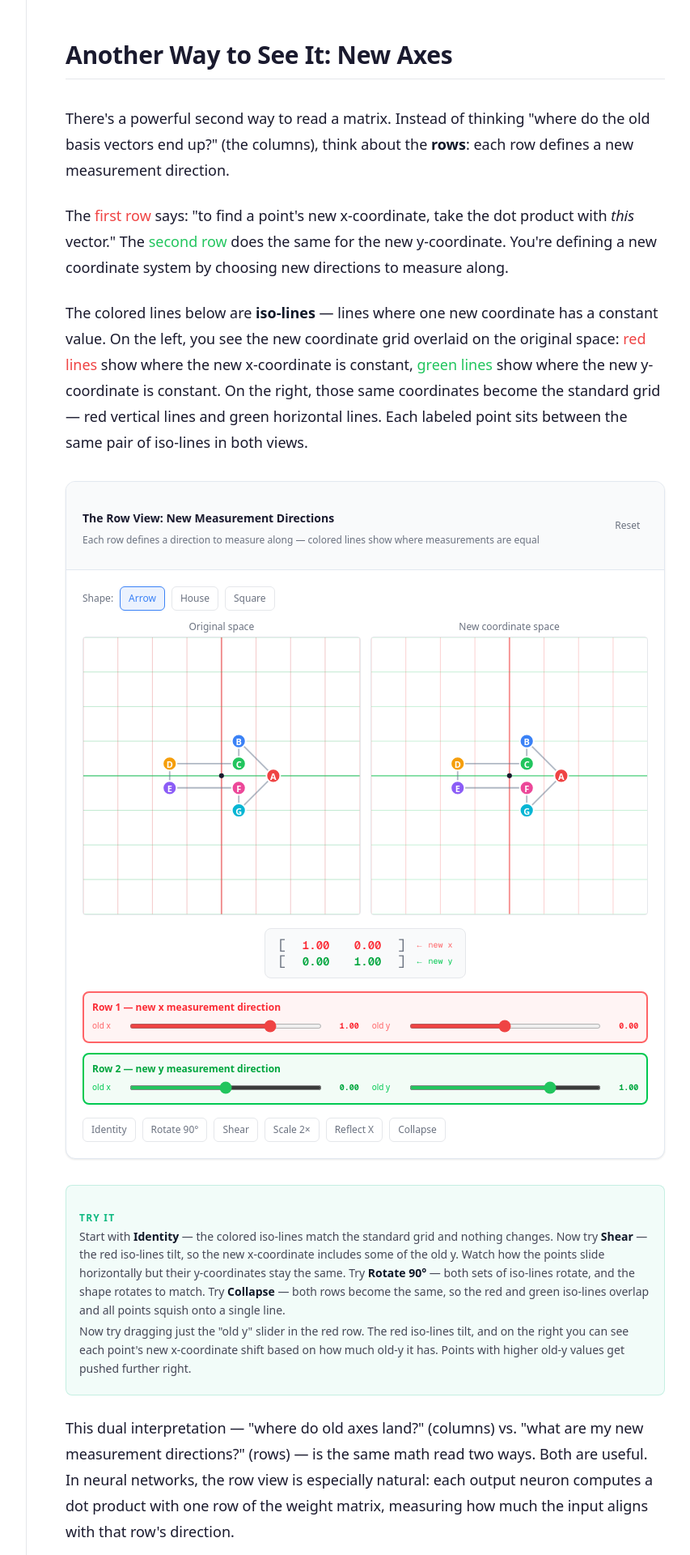
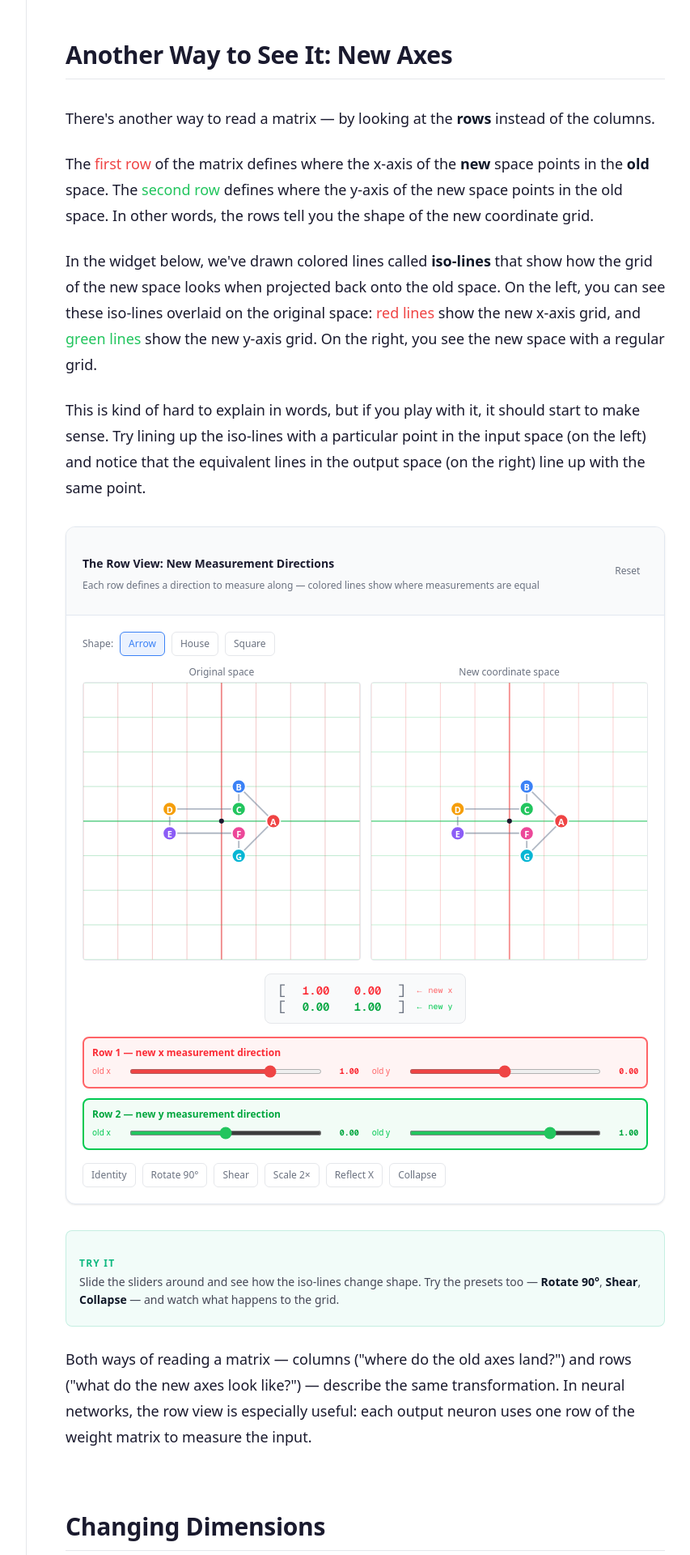
Before and after one commit to robennals/ai-explained, a Next.js app: page /05-matrix-math in a window 1280 px wide. Shown: the part 3540-5460 px from the top of the page at 81% size, without its empty margins (223-1076 px from the left). Built offline with nearby package versions, Linux system fonts and the light colour scheme.

Commit message:
Better text on matrices

```diff
--- a/src/app/(tutorial)/05-matrix-math/content.mdx
+++ b/src/app/(tutorial)/05-matrix-math/content.mdx
@@ -49,21 +49,21 @@ A 2&times;2 matrix is completely defined by four numbers. Those four numbers con
 
 ## Another Way to See It: New Axes
 
-There's a powerful second way to read a matrix. Instead of thinking "where do the old basis vectors end up?" (the columns), think about the **rows**: each row defines a new measurement direction.
+There's another way to read a matrix — by looking at the **rows** instead of the columns.
 
-The <span style={{color: "#ef4444"}}>first row</span> says: "to find a point's new x-coordinate, take the dot product with *this* vector." The <span style={{color: "#22c55e"}}>second row</span> does the same for the new y-coordinate. You're defining a new coordinate system by choosing new directions to measure along.
+The <span style={{color: "#ef4444"}}>first row</span> of the matrix defines where the x-axis of the **new** space points in the **old** space. The <span style={{color: "#22c55e"}}>second row</span> defines where the y-axis of the new space points in the old space. In other words, the rows tell you the shape of the new coordinate grid.
 
-The colored lines below are **iso-lines** — lines where one new coordinate has a constant value. On the left, you see the new coordinate grid overlaid on the original space: <span style={{color: "#ef4444"}}>red lines</span> show where the new x-coordinate is constant, <span style={{color: "#22c55e"}}>green lines</span> show where the new y-coordinate is constant. On the right, those same coordinates become the standard grid — red vertical lines and green horizontal lines. Each labeled point sits between the same pair of iso-lines in both views.
+In the widget below, we've drawn colored lines called **iso-lines** that show how the grid of the new space looks when projected back onto the old space. On the left, you can see these iso-lines overlaid on the original space: <span style={{color: "#ef4444"}}>red lines</span> show the new x-axis grid, and <span style={{color: "#22c55e"}}>green lines</span> show the new y-axis grid. On the right, you see the new space with a regular grid.
+
+This is kind of hard to explain in words, but if you play with it, it should start to make sense. Try lining up the iso-lines with a particular point in the input space (on the left) and notice that the equivalent lines in the output space (on the right) line up with the same point.
 
 <BasisVectorViewWidget />
 
 <TryIt>
-Start with **Identity** — the colored iso-lines match the standard grid and nothing changes. Now try **Shear** — the red iso-lines tilt, so the new x-coordinate includes some of the old y. Watch how the points slide horizontally but their y-coordinates stay the same. Try **Rotate 90&deg;** — both sets of iso-lines rotate, and the shape rotates to match. Try **Collapse** — both rows become the same, so the red and green iso-lines overlap and all points squish onto a single line.
-
-Now try dragging just the "old y" slider in the red row. The red iso-lines tilt, and on the right you can see each point's new x-coordinate shift based on how much old-y it has. Points with higher old-y values get pushed further right.
+Slide the sliders around and see how the iso-lines change shape. Try the presets too — **Rotate 90&deg;**, **Shear**, **Collapse** — and watch what happens to the grid.
 </TryIt>
 
-This dual interpretation — "where do old axes land?" (columns) vs. "what are my new measurement directions?" (rows) — is the same math read two ways. Both are useful. In neural networks, the row view is especially natural: each output neuron computes a dot product with one row of the weight matrix, measuring how much the input aligns with that row's direction.
+Both ways of reading a matrix — columns ("where do the old axes land?") and rows ("what do the new axes look like?") — describe the same transformation. In neural networks, the row view is especially useful: each output neuron uses one row of the weight matrix to measure the input.
 
 ## Changing Dimensions
 
```
